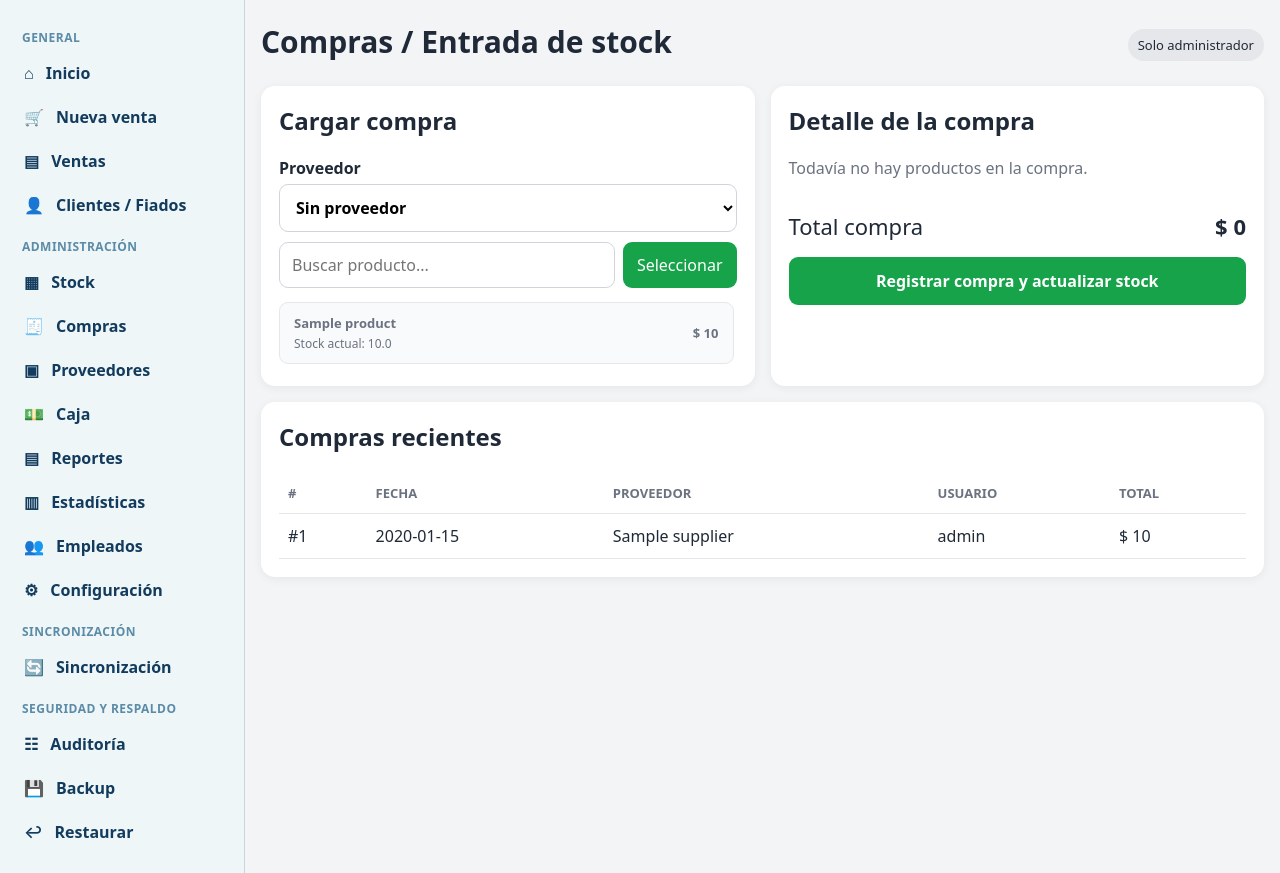
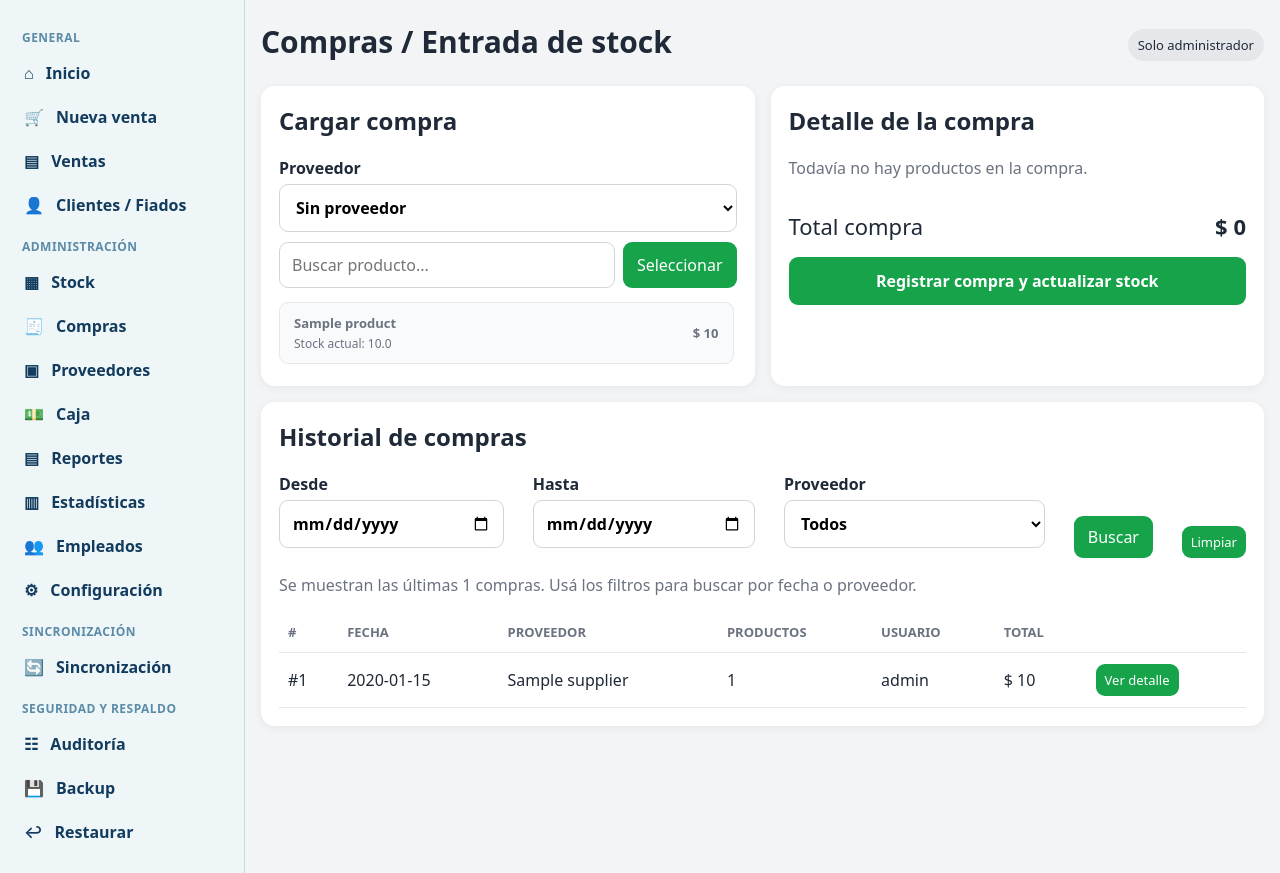
Before and after one commit to knon2860-netizen/mi-negocio-cloud, a Flask app: page /purchases in a window 1280 px wide. Shown: the part 74-947 px from the top of the page. Run offline with Flask 3, Linux system fonts and the light colour scheme; the visitor is signed in with stand-in values (Sample User, id 1); data comes from the database, SQL or seed files in the repository; tables that the repository leaves empty hold one stand-in row (values such as "Sample post").

Commit message:
Add files via upload

```diff
--- a/templates/purchases.html
+++ b/templates/purchases.html
@@ -48,7 +48,15 @@
   </div>
 </div>
 
-<div class="card"><h2>Compras recientes</h2><div class="tablewrap"><table><tr><th>#</th><th>Fecha</th><th>Proveedor</th><th>Usuario</th><th>Total</th></tr>{% for p in purchases %}<tr><td>#{{p.id}}</td><td>{{p.created_at}}</td><td>{{p.supplier}}</td><td>{{p.username}}</td><td>$ {{p.total|ars}}</td></tr>{% endfor %}</table></div></div>
+<div class="card"><h2>Historial de compras</h2>
+<form class="toolbar" method="get" action="/purchases">
+<label>Desde <input type="date" name="from" value="{{f_from}}"></label>
+<label>Hasta <input type="date" name="to" value="{{f_to}}"></label>
+<label>Proveedor <select name="supplier"><option value="">Todos</option><option value="none" {% if f_supplier=='none' %}selected{% endif %}>Sin proveedor</option>{% for s in suppliers %}<option value="{{s.id}}" {% if f_supplier==(s.id|string) %}selected{% endif %}>{{s.name}}</option>{% endfor %}</select></label>
+<button>Buscar</button> <a class="btn small" href="/purchases">Limpiar</a>
+</form>
+<p class="muted">{% if filtered %}{{purchases|length}} compra(s) encontradas · Total comprado: <b>$ {{sum_total|ars}}</b>{% else %}Se muestran las últimas {{purchases|length}} compras. Usá los filtros para buscar por fecha o proveedor.{% endif %}</p>
+<div class="tablewrap"><table><tr><th>#</th><th>Fecha</th><th>Proveedor</th><th>Productos</th><th>Usuario</th><th>Total</th><th></th></tr>{% for p in purchases %}<tr><td>#{{p.id}}</td><td>{{p.created_at}}</td><td>{{p.supplier}}</td><td>{{p.n_items}}</td><td>{{p.username}}</td><td>$ {{p.total|ars}}</td><td><a class="btn small" href="/purchases/{{p.id}}">Ver detalle</a></td></tr>{% endfor %}{% if not purchases %}<tr><td colspan="7" class="muted">No hay compras para mostrar.</td></tr>{% endif %}</table></div></div>
 
 <script>
 let pcart=[];
```
Also changed, not shown: templates/purchase_detail.html (added, +10 -0 lines).
